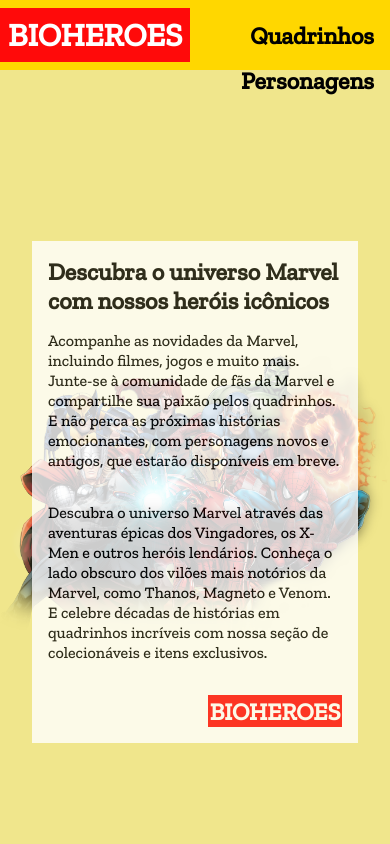
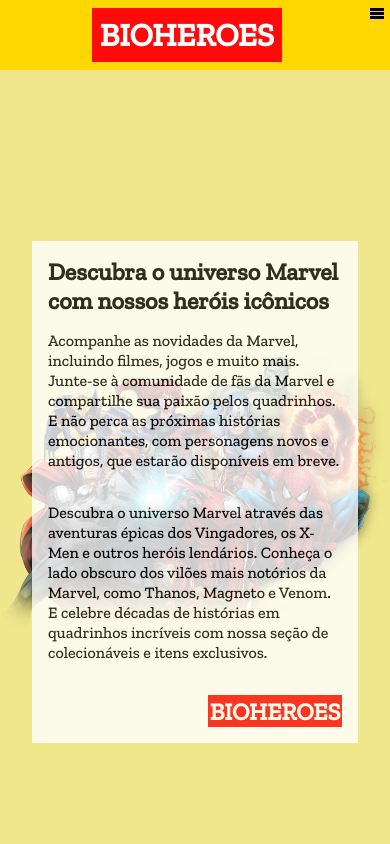
Before and after one commit to kayo12/BioHeroes, a Next.js app: page / in a window 390 px wide. Shown: the top 844 px of the page. Built offline with nearby package versions, Linux system fonts and the light colour scheme; no server answers; a web font is replaced by a local one.

Commit message:
nova features

```diff
--- a/src/components/Header.tsx
+++ b/src/components/Header.tsx
@@ -1,5 +1,8 @@
 import styled from "styled-components";
 import Link from "next/link"
+import React, { useEffect, useState} from "react";
+
+import {ImMenu} from 'react-icons/im'
 
 
 const theme = {
@@ -7,7 +10,7 @@
   media: {
     desktop : `@media (min-width: 1024px)`,
     tablet : `@media (max-width: 1023px) and (min-width: 768px)`,
-    mobile: `@media (max-width: 767px)`
+    mobile: `@media only screen and  (max-width: 768px)`
   }
 }
 
@@ -66,30 +69,57 @@
     font-size: 1.8rem;
   }
 
-  @media only screen and  (max-width: 768px){
+ ${theme.media.mobile}{
+    .Navbar{
+      padding: 5px;
+    }
 
     .NavList{
+      display:none;
       flex-direction: column;
       align-items: flex-end;
+      justify-content: flex-start;
+      z-index: 999;
     }
-
 
   }
 
 `;
 
 export default function Header(props) {
+
+  const [isMobile, setIsMobile] = useState(false);
+
+  useEffect(() => {
+    const MediaQuery = window.matchMedia('(max-width: 768px');
+    setIsMobile(MediaQuery.matches)
+
+    const handlerRize = (e) => {
+      setIsMobile(e.matches)
+    }
+
+    MediaQuery.addEventListener('change', handlerRize);
+    return () => {
+      MediaQuery.removeEventListener('change', handlerRize)
+    }
+
+  },[])
+
+
   return (
     <NavHeader>
       <nav className="Navbar">
         <div className="NavHeader__Logo">
           <span>BIOHEROES</span>
         </div>
-        <ul className="NavList">
-        <li className="NavLink"><Link href="#series" scroll={false} rel="noreferrer">Séries</Link></li>
-          <li className="NavLink"><Link href="#comics" scroll={false} rel="noreferrer">Quadrinhos</Link></li>
-          <li className="NavLink"><Link href="#chacters" scroll={false} rel="noreferrer">Personagens</Link></li>
-        </ul>
+      { isMobile ? (
+        <ImMenu></ImMenu>
+      ):(<ul className="NavList">
+      <li className="NavLink"><Link href="#series" scroll={false} rel="noreferrer">Séries</Link></li>
+        <li className="NavLink"><Link href="#comics" scroll={false} rel="noreferrer">Quadrinhos</Link></li>
+        <li className="NavLink"><Link href="#chacters" scroll={false} rel="noreferrer">Personagens</Link></li>
+      </ul>
+      )}
       </nav>
     </NavHeader>
   );
```
